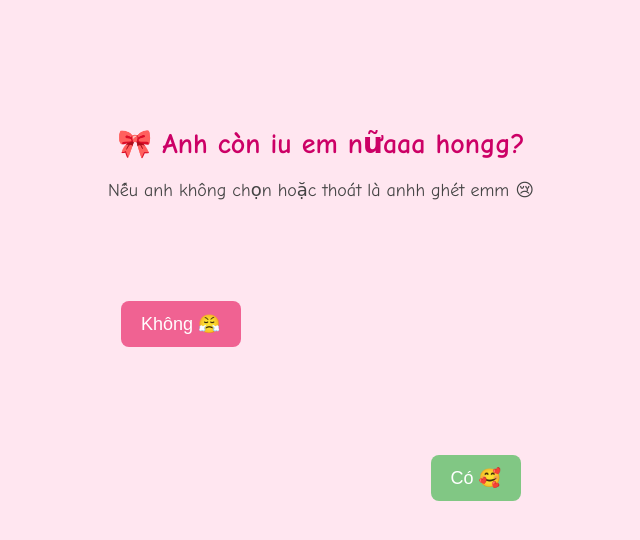
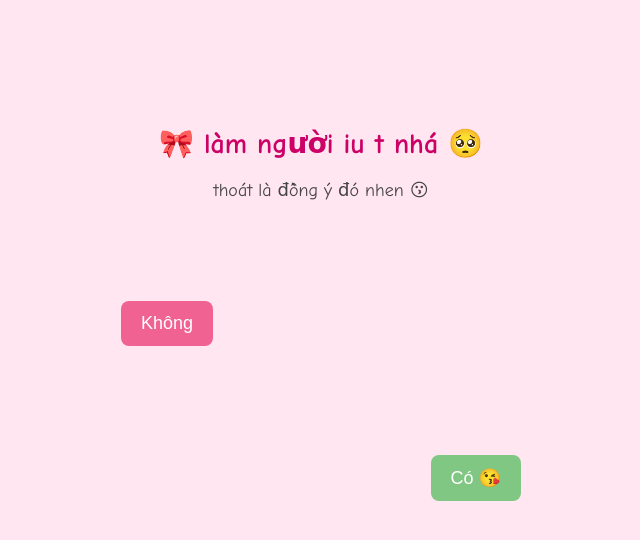
Before and after one commit to leminhiu/Cr, a plain HTML site: page index.html in a window 1280 px wide. Shown: the whole page, without its empty margins (319-959 px from the left). Drawn offline with Linux system fonts and the light colour scheme.

Commit message:
Update index.html

```diff
--- a/index.html
+++ b/index.html
@@ -55,12 +55,12 @@
 </head>
 <body>
 
-  <h1>🎀 Anh còn iu em nữaaa hongg?</h1>
-  <p>Nếu anh không chọn hoặc thoát là anhh ghét emm 😢</p>
+  <h1>🎀 làm người iu t nhá 🥺 </h1>
+  <p> thoát là đồng ý đó nhen 😗 </p>
 
   <div id="button-container">
-    <button id="noBtn" class="btn">Không 😤</button>
-    <button id="yesBtn" class="btn">Có 🥰</button>
+    <button id="noBtn" class="btn">Không  </button>
+    <button id="yesBtn" class="btn">Có 😘 </button>
   </div>
 
   <script>
```
